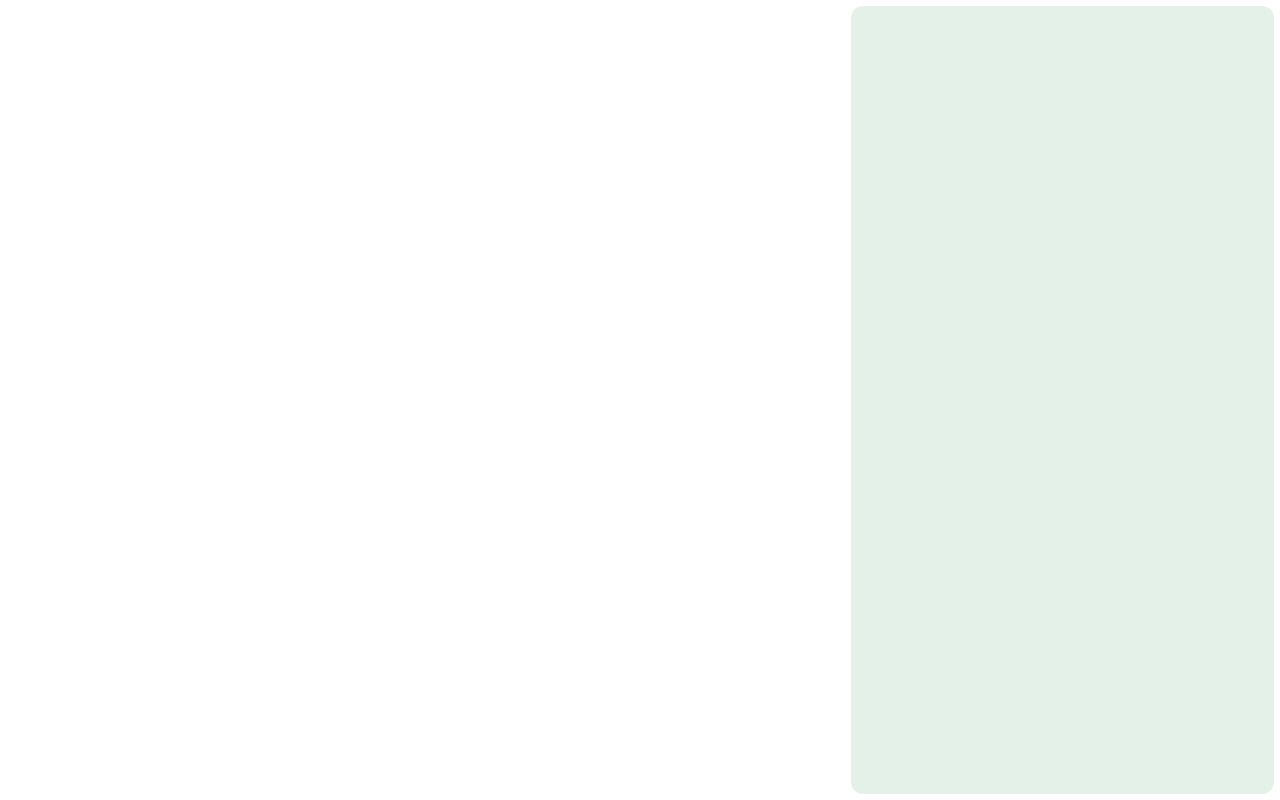
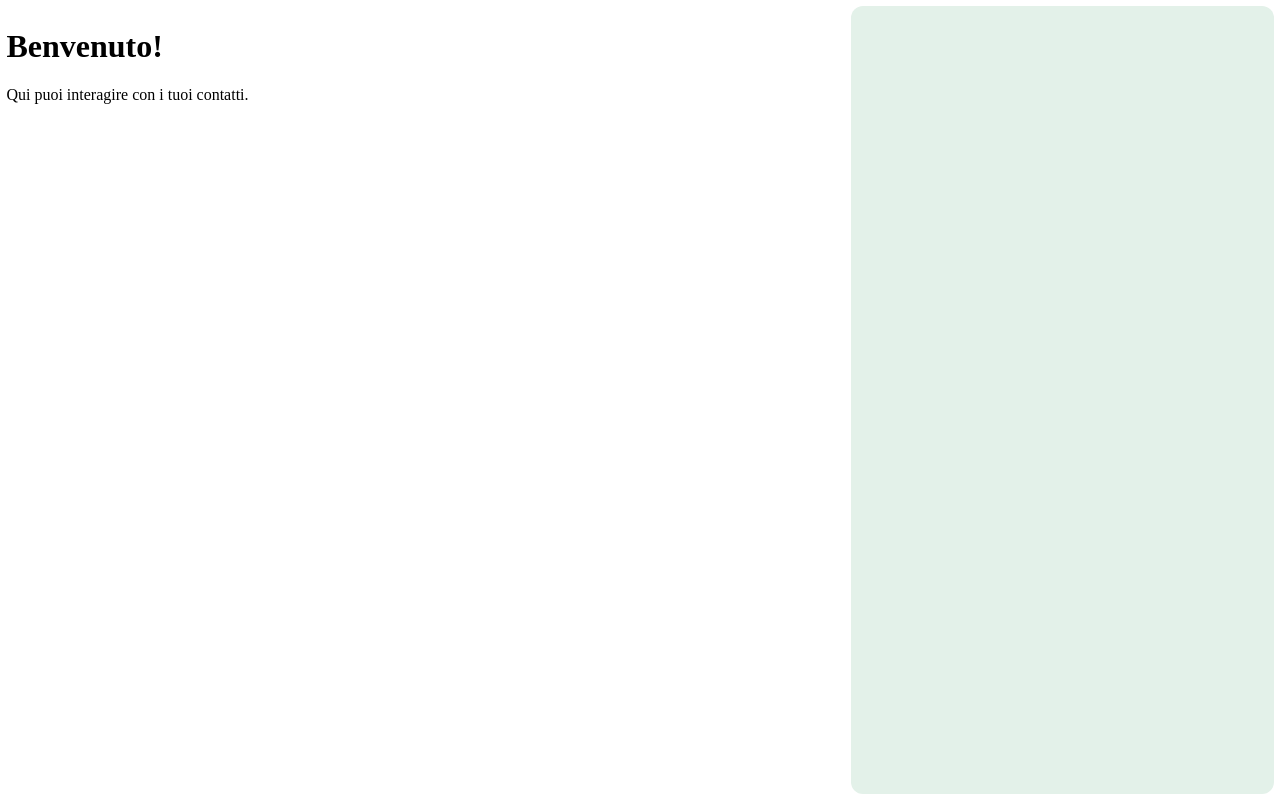
Before and after one commit to MicheleP1004/GymTracker, a SvelteKit app in the folder GymTrackerPWA/: page / in a window 1280 px wide. Built offline with nearby package versions, Linux system fonts and the light colour scheme.

Commit message:
Update +page.svelte

```diff
--- a/GymTrackerPWA/src/routes/+page.svelte
+++ b/GymTrackerPWA/src/routes/+page.svelte
@@ -1,5 +1,4 @@
 <script>
-    // Importa eventuali componenti se li hai già creati
     import ChatList from '../lib/components/ChatList.svelte';
     import MainContent from '../lib/components/MainContent.svelte';
 </script>
@@ -13,18 +12,9 @@
     padding: 0.5%;
     box-sizing: border-box;
   }
-
-  .main-content {
-    background-color: #ffffff;
-    padding: 0px;
-    overflow-y: auto;
-  }
 </style>
 
 <div class="grid-container">
-  <div class="main-content">
-    <slot name="main"></slot>
-  </div>
-
+  <MainContent></MainContent>
   <ChatList></ChatList>
 </div>
```
